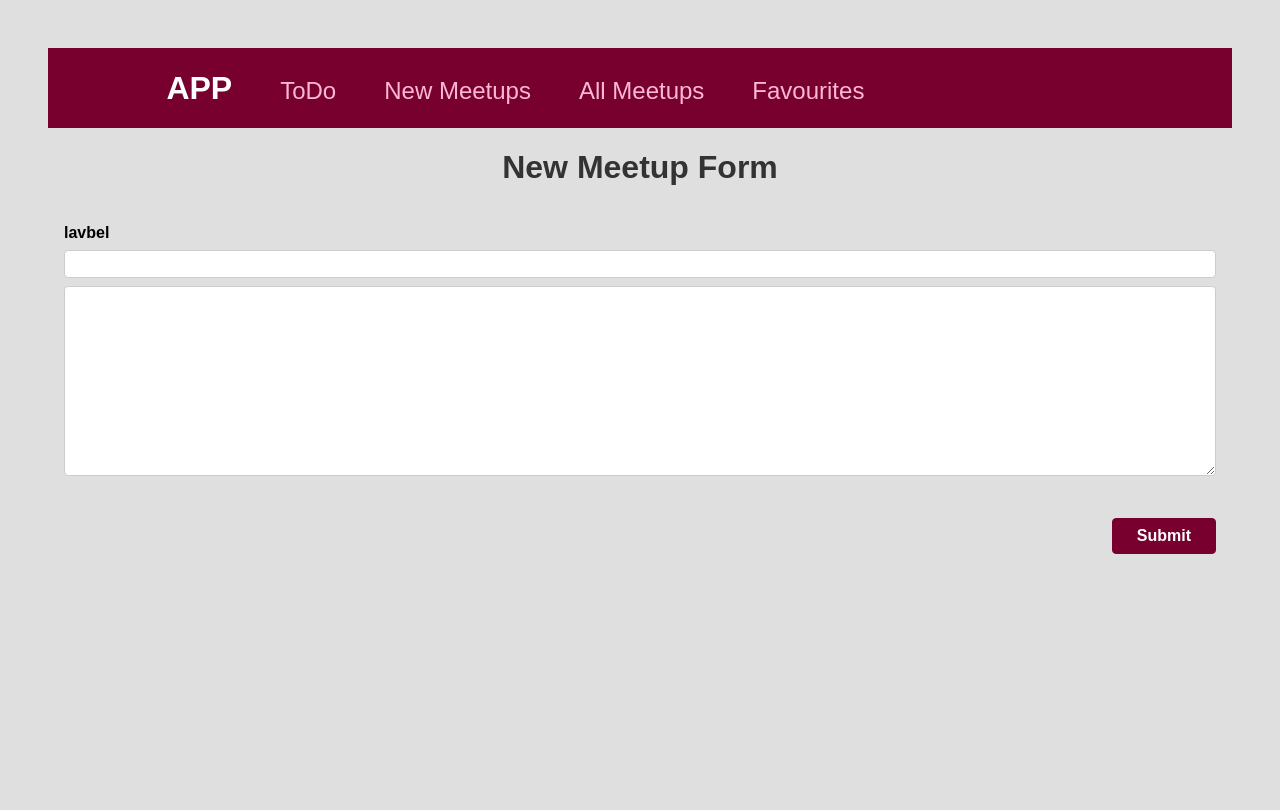
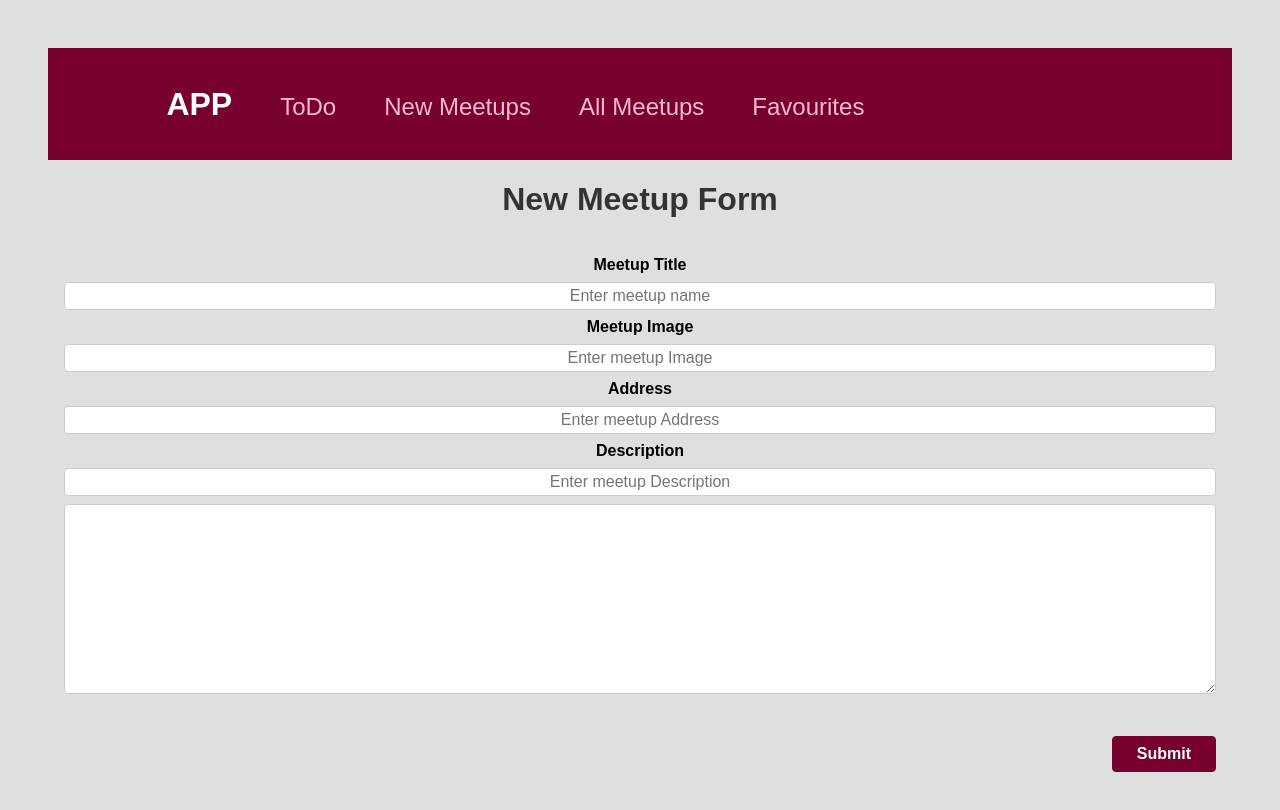
Before and after one commit to troias/React-Fundamentals, a React (Create React App) app: page /newmeetups in a window 1280 px wide. Shown: the top 810 px of the page. Built offline with nearby package versions, Linux system fonts and the light colour scheme.

Commit message:
re-factored form

```diff
--- a/src/Pages/AllMeetups.js
+++ b/src/Pages/AllMeetups.js
@@ -2,11 +2,12 @@ import React from 'react'
 import MeetupList from '../components/meet-ups/MeetUpList/MeetupList'
 
 
- const AllMeetups = () => {
+const AllMeetups = () => {
     return (
-        <div>
-            <MeetupList/>
-        </div>
+        <section>
+            <h1>All Meetups </h1>
+            <MeetupList />
+        </section>
     )
 }
 
--- a/src/components/layout/layout.js
+++ b/src/components/layout/layout.js
@@ -5,7 +5,9 @@ import NavBar from '../navigation/NavBar'
     return (
         <div>
             <NavBar/>
+            <main>
            {props.children}
+           </main>
         </div>
     )
 }
--- a/src/components/meet-ups/MeetUpForm/MeetupForm.js
+++ b/src/components/meet-ups/MeetUpForm/MeetupForm.js
@@ -1,23 +1,38 @@
 import React from 'react'
 import classes from './MeetupForm.module.css'
+import Card from '../../ui/card/Card'
 
 const MeetupForm = () => {
     return (
-
+        <Card>
             <form className={classes.form}>
                 <div className={classes.control}>
-                    <label htmlFor="label">
-                        lavbel
-                    </label>
-                    <input type="text" name="" id="" />
-                    <textarea name="" id="" cols="30" rows="10"></textarea>
+                    <label htmlFor="title"> Meetup Title    </label>
+                        <input type="text" name="" required  id="title" placeholder="Enter meetup name" />
+
                 </div>
-                <br/>
+                <div className={classes.control}>
+                    <label htmlFor="image"> Meetup Image   </label>
+                        <input type="url" name="" required  id="image" placeholder="Enter meetup Image" />
+
+                </div>
+                <div className={classes.control}>
+                    <label htmlFor="Address"> Address   </label>
+                        <input type="text" name="" required  id="Address" placeholder="Enter meetup Address" />
+
+                </div>
+                <div className={classes.control}>
+                    <label htmlFor="Description"> Description  </label>
+                        <input type="text" name="" required  id="Description" placeholder="Enter meetup Description" />
+                        <textarea name="" id="" cols="30" rows="10 "></textarea>
+                </div>
+                <br />
                 <div className={classes.actions}>
                     <button>Submit</button>
                 </div>
+
             </form>
-
+        </Card>
     )
 }
 
--- a/src/components/meet-ups/MeetUpForm/MeetupForm.module.css
+++ b/src/components/meet-ups/MeetUpForm/MeetupForm.module.css
@@ -10,6 +10,7 @@
     display: block;
     font-weight: bold;
     margin-bottom: 0.5rem;
+    text-align: center;
   }
 
   .control input,
@@ -21,6 +22,7 @@
     padding: 0.25rem;
     width: 100%;
     margin-bottom: 0.5rem;
+    text-align: center;
   }
 
   .actions {
--- a/src/components/meet-ups/MeetUpItem/MeetUpItem.js
+++ b/src/components/meet-ups/MeetUpItem/MeetUpItem.js
@@ -1,23 +1,26 @@
 import React from 'react'
 import classes from './MeetUpItem.module.css'
+import Card from '../../ui/card/Card'
 const MeetUpItem = (props) => {
     return (
-        <div>
+        <li>
+            <Card>
             <div className={classes.image}>
                 <img
-                src={props.items.image}
-                alt="meeting" />
+                    src={props.items.image}
+                    alt="meeting" />
             </div>
             <div className={classes.content}>
                 <h3>{props.items.title}</h3>
-                <h3>{props.items.address}</h3>
+                <address>{props.items.address}</address>
                 <h3>{props.items.description}</h3>
                 <div className={classes.actions}>
 
-                    <button>Button</button>
+                    <button>To Favourites</button>
                 </div>
             </div>
-        </div>
+            </Card>
+        </li>
     )
 }
 
--- a/src/components/meet-ups/MeetUpList/MeetupList.js
+++ b/src/components/meet-ups/MeetUpList/MeetupList.js
@@ -3,13 +3,16 @@ import classes from './MeetupList.module.css'
 import {DUMMY_DATA} from '../../dummyData/DummyData'
 import MeetUpItem from '../MeetUpItem/MeetUpItem'
 
+
  const MeetupList = () => {
     return (
         <div>
-            <h1>All Meetups </h1>
-            <ul>
+
+            <ul className={classes.list}>
                 {DUMMY_DATA.map(x => {
-                    return( <li key={x.id} className={classes.list}> <MeetUpItem items={x} /> </li> )
+                    return(
+                         <MeetUpItem items={x}  key={x.id} />
+                       )
                 })}
             </ul>
         </div>
--- a/src/components/navigation/MainNavigation.module.css
+++ b/src/components/navigation/MainNavigation.module.css
@@ -1,6 +1,6 @@
 .header {
     width: 100%;
-    height: 5rem;
+    height: 7rem;
     display: flex;
     align-items: center;
     justify-content: space-between;
@@ -24,6 +24,7 @@
 
   .header li {
     margin-left: 3rem;
+    margin-bottom: 1rem;
   }
 
   .header a {
--- a/src/components/ui/card/Card.Module.css
+++ b/src/components/ui/card/Card.Module.css
@@ -2,4 +2,6 @@
     background-color: white;
     border-radius: 6px;
     box-shadow: 0 2px 8px rgba(0, 0, 0, 0.2);
+    margin-bottom: 1rem;
+    list-style: none;
   }
--- a/src/components/ui/card/Card.js
+++ b/src/components/ui/card/Card.js
@@ -1,9 +1,9 @@
 import React from 'react'
 import classes from './Card.Module.css'
- const Card = () => {
+ const Card = (props) => {
     return (
         <div className={classes.card}>
-
+            {props.children}
         </div>
     )
 }
```
